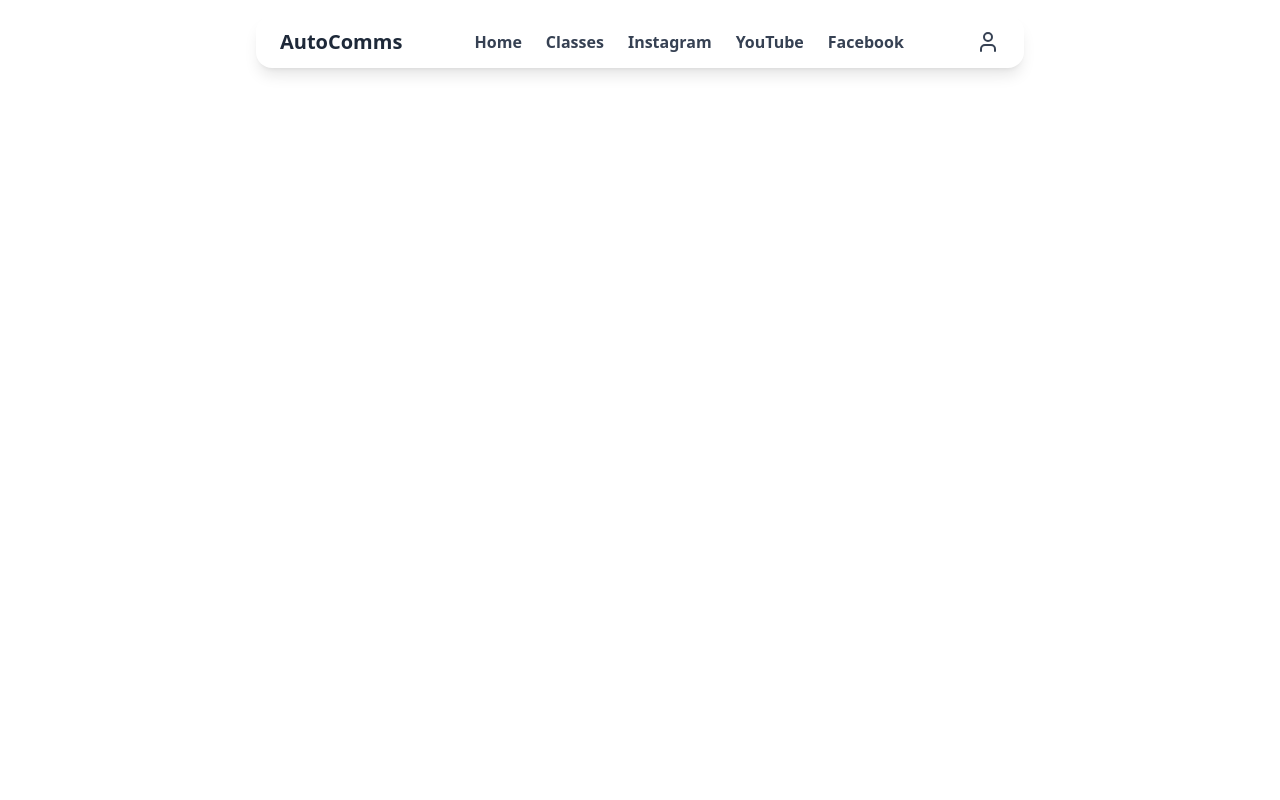
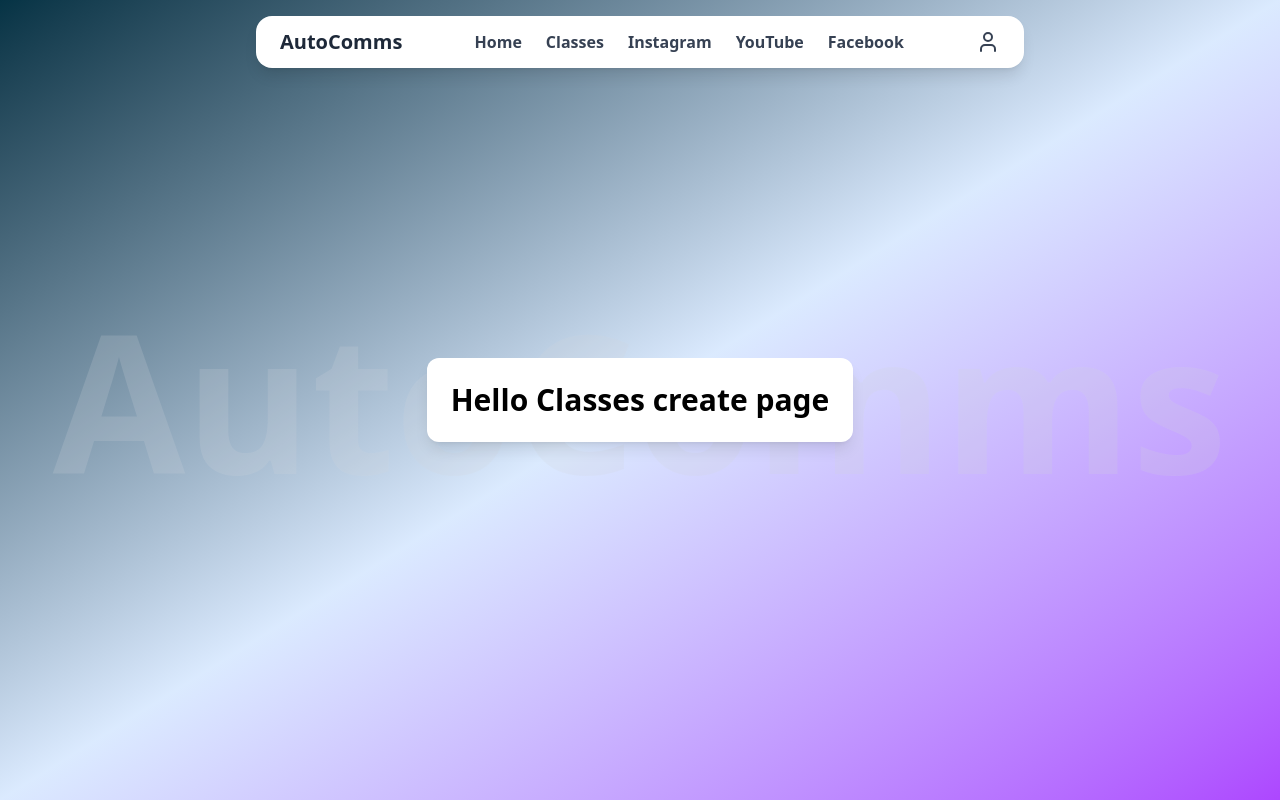
Before and after one commit to MohamedHamdanA/AutoComms, a React (Vite) app: page /createclass in a window 1280 px wide. Built offline with nearby package versions, Linux system fonts and the light colour scheme.

Commit message:
login check

```diff
--- a/src/App.jsx
+++ b/src/App.jsx
@@ -5,6 +5,7 @@ import { BrowserRouter as Router, Routes, Route } from "react-router-dom";
 import Instagram from "./pages/instagram";
 import Facebook from "./pages/facebook";
 import Youtube from "./pages/youtube";
+import ClassCreate from "./components/classcreate";
 const App = () => {
   return (
     <Router>
@@ -15,6 +16,7 @@ const App = () => {
         <Route path="/instagram" element={<Instagram/>}/>
         <Route path="/youtube" element={<Youtube/>}/>
         <Route path="/facebook" element={<Facebook/>}/>
+        <Route path="/createclass" element={<ClassCreate />} />
       </Routes>
     </Router>
   );
--- a/src/components/Navbar.jsx
+++ b/src/components/Navbar.jsx
@@ -1,95 +1,3 @@
-// import { useState, useEffect } from "react";
-// import { motion, AnimatePresence } from "framer-motion";
-// import { Menu, X, User } from "lucide-react";
-// import { Link } from "react-router-dom"; // Import Link for routing
-// import { NavLink } from "react-router-dom";
-// //import logo from "../assets/logobg.png";
-
-// const Navbar = () => {
-//     const [isOpen, setIsOpen] = useState(false);
-//     const [scrolling, setScrolling] = useState(false);
-//     const [userMenuOpen, setUserMenuOpen] = useState(false);
-
-//     useEffect(() => {
-//         const handleScroll = () => {
-//             setScrolling(window.scrollY > 50);
-//         };
-//         window.addEventListener("scroll", handleScroll);
-//         return () => window.removeEventListener("scroll", handleScroll);
-//     }, []);
-
-//     return (
-//         <motion.nav
-//             initial={{ y: -50, opacity: 0 }}
-//             animate={{ y: 0, opacity: 1 }}
-//             transition={{ duration: 0.5 }}
-//             className={`fixed top-4 left-1/2 transform -translate-x-1/2 bg-white shadow-lg rounded-2xl px-6 py-3 flex items-center justify-between w-[90%] md:w-[60%] z-50 backdrop-blur-lg bg-opacity-80 transition-all duration-300 ${
-//                 scrolling ? 'top-2 shadow-xl bg-opacity-90' : ''
-//             }`}
-//         >
-//             <div className="text-xl font-bold text-gray-800">
-//             <NavLink to="/" className="transition">AutoComms</NavLink>
-//             </div>
-
-//             {/* Desktop Navigation */}
-//             <div className="hidden md:flex space-x-6">
-//                 <Link to="/" className="text-gray-700 font-semibold hover:text-blue-600 transition">Home</Link>
-//                 <Link to="/classes" className="text-gray-700 font-semibold hover:text-blue-600 transition">Classes</Link>
-//                 <Link to="/instagram" className="text-gray-700 font-semibold hover:text-blue-600 transition">Instagram</Link>
-//                 <Link to="/youtube" className="text-gray-700 font-semibold hover:text-blue-600 transition">YouTube</Link>
-//                 <Link to="/facebook" className="text-gray-700 font-semibold hover:text-blue-600 transition">Facebook</Link>
-//             </div>
-
-//             {/* Mobile Menu & User Profile */}
-//             <div className="flex items-center space-x-4 relative">
-//                 {/* Mobile Menu Button */}
-//                 <button className="md:hidden" onClick={() => setIsOpen(!isOpen)}>
-//                     {isOpen ? <X className="w-6 h-6" /> : <Menu className="w-6 h-6" />}
-//                 </button>
-
-//                 {/* User Profile Menu */}
-//                 <button onClick={() => setUserMenuOpen(!userMenuOpen)}>
-//                     <User className="w-6 h-6 text-gray-700 hover:text-blue-600 transition" />
-//                 </button>
-
-//                 <AnimatePresence>
-//                     {userMenuOpen && (
-//                         <motion.div
-//                             initial={{ opacity: 0, y: -10 }}
-//                             animate={{ opacity: 1, y: 0 }}
-//                             exit={{ opacity: 0, y: -10 }}
-//                             transition={{ duration: 0.3 }}
-//                             className="absolute top-10 right-0 bg-white shadow-lg rounded-xl py-3 px-4 flex flex-col items-start space-y-2 w-40 backdrop-blur-lg bg-opacity-90"
-//                         >
-//                             <Link className="text-gray-700 hover:text-blue-600 transition">Profile</Link>
-//                             <Link className="text-gray-700 hover:text-blue-600 transition">Sign Out</Link>
-//                         </motion.div>
-//                     )}
-//                 </AnimatePresence>
-//             </div>
-
-//             {/* Mobile Menu */}
-//             <AnimatePresence>
-//                 {isOpen && (
-//                     <motion.div
-//                         initial={{ opacity: 0, y: -10 }}
-//                         animate={{ opacity: 1, y: 0 }}
-//                         exit={{ opacity: 0, y: -10 }}
-//                         className="absolute top-14 left-1/2 transform -translate-x-1/2 bg-white shadow-lg rounded-xl py-4 px-6 flex flex-col items-center space-y-4 w-[80%] backdrop-blur-lg bg-opacity-90"
-//                     >
-//                         <Link to="/" className="text-gray-700 font-semibold hover:text-blue-600 transition" onClick={() => setIsOpen(false)}>Home</Link>
-//                         <Link to="/classes" className="text-gray-700 font-semibold hover:text-blue-600 transition" onClick={() => setIsOpen(false)}>Classes</Link>
-//                         <Link to="/instagram" className="text-gray-700 font-semibold hover:text-blue-600 transition" onClick={() => setIsOpen(false)}>Instagram</Link>
-//                         <Link to="/youtube" className="text-gray-700 font-semibold hover:text-blue-600 transition" onClick={() => setIsOpen(false)}>YouTube</Link>
-//                         <Link to="/facebook" className="text-gray-700 font-semibold hover:text-blue-600 transition" onClick={() => setIsOpen(false)}>Facebook</Link>
-//                     </motion.div>
-//                 )}
-//             </AnimatePresence>
-//         </motion.nav>
-//     );
-// };
-
-// export default Navbar;
 
 import { useState, useEffect } from "react";
 import { motion, AnimatePresence } from "framer-motion";
@@ -113,12 +21,27 @@ const Navbar = () => {
     }, []);
 
     const handleLogin = () => {
-        setIsLoggedIn(true); // Simulate login
+        window.location.href = "http://localhost:5000/api/auth/google"; // Redirect to Google Auth
+        setIsLoggedIn(true);
         setShowLoginPopup(false);
     };
 
-    const handleLogout = () => {
-        setIsLoggedIn(false);
+    const handleLogout = async () => {
+        try {
+            // Call your signout endpoint; adjust method/headers as needed
+            const response = await fetch("http://localhost:5000/api/auth/signout", {
+              method: "POST",
+              credentials: "include", // Ensure cookies are sent with the request
+            });
+            if (!response.ok) {
+              throw new Error("Logout failed");
+            }
+            // After logout, you can either reload the page or navigate to the home/login page.
+            window.location.href = "/";
+            setIsLoggedIn(false);
+          } catch (error) {
+            console.error("Logout error:", error);
+          }
     };
 
     // Disable scrolling when login popup is open
--- /dev/null
+++ b/src/components/classcreate.jsx
@@ -0,0 +1,32 @@
+import { motion } from "framer-motion";
+
+const ClassCreate = () => {
+    return (
+        <div className="relative w-full min-h-screen overflow-hidden">
+
+            {/* 🔹 Background (Gradient + Large Text) */}
+            <div className="fixed inset-0 w-full h-screen bg-gradient-to-br from-cyan-950 via-blue-100 to-purple-500">
+
+                {/* Large "AutoComms" Text in Background */}
+                <motion.h1
+                    className="absolute inset-0 flex items-center justify-center text-[15vw] font-extrabold text-gray-300 opacity-55 select-none"
+                    initial={{ opacity: 0, scale: 0 }}
+                    animate={{ opacity: 0.2, scale: 1 }}
+                    transition={{ duration: 2 }}
+                >
+                    AutoComms
+                </motion.h1>
+            </div>
+
+            {/* 🔹 Main Content Section */}
+            <section className="relative z-10 flex items-center justify-center min-h-screen">
+                <div className="p-6 bg-white bg-opacity-10 backdrop-blur-lg rounded-xl text-black text-center shadow-lg">
+                    <h2 className="text-3xl font-bold">Hello Classes create page</h2>
+                </div>
+            </section>
+
+        </div>
+    );
+};
+
+export default ClassCreate
--- a/src/pages/classes.jsx
+++ b/src/pages/classes.jsx
@@ -32,20 +32,21 @@
 // };
 
 // export default Classes;
-
 import { useState, useEffect } from "react";
 import { motion } from "framer-motion";
-import { Plus } from "lucide-react"; // Plus Icon for 'Create' Button
+import { useNavigate } from "react-router-dom";
+import { Plus } from "lucide-react";
 
 const Classes = () => {
     const [data, setData] = useState([]);
     const [loading, setLoading] = useState(true);
     const [error, setError] = useState(null);
+    const navigate = useNavigate();
 
     useEffect(() => {
         const fetchData = async () => {
             try {
-                const response = await fetch("http://localhost:5000/api/classes/my-classes"); // Adjust API endpoint
+                const response = await fetch("http://localhost:5000/api/classes/my-classes");
                 if (!response.ok) throw new Error("Failed to fetch data");
                 const result = await response.json();
                 setData(result);
@@ -60,9 +61,11 @@ const Classes = () => {
 
     return (
         <div className="relative w-full min-h-screen overflow-hidden">
-
             {/* Background */}
-            <div className="fixed inset-0 w-full h-screen bg-gradient-to-br from-cyan-950 via-blue-100 to-purple-500">
+            <div
+                className="fixed inset-0 w-full h-screen bg-gradient-to-br from-cyan-950 via-blue-100 to-purple-500"
+                style={{ pointerEvents: "none" }} // Prevents background from blocking interactions
+            >
                 <motion.h1
                     className="absolute inset-0 flex items-center justify-center text-[15vw] font-extrabold text-gray-300 opacity-55 select-none"
                     initial={{ opacity: 0, scale: 0 }}
@@ -88,13 +91,15 @@ const Classes = () => {
                             {data.map((item) => (
                                 <motion.div
                                     key={item.id}
-                                    className="p-4 bg-transparent  shadow-md rounded-lg mb-4 flex flex-col md:flex-row items-start md:items-center justify-between w-full"
+                                    className="p-4 bg-transparent shadow-md rounded-lg mb-4 flex flex-col md:flex-row items-start md:items-center justify-between w-full"
                                     whileHover={{ scale: 1.02 }}
                                     transition={{ duration: 0.3 }}
                                 >
                                     <div className="flex-1">
-                                        <h3 className="text-lg font-bold  text-white">Class Name: {item.title}</h3>
-                                        <p className=" text-white">Description: {item.description}</p>
+                                        <h3 className="text-lg font-bold text-white">
+                                            Class Name: {item.class_name}
+                                        </h3>
+
                                     </div>
                                 </motion.div>
                             ))}
@@ -103,14 +108,15 @@ const Classes = () => {
                 </div>
             </section>
 
-            {/* Create Button (Bottom-Right Corner) */}
+            {/* Floating Plus Button with higher z-index */}
             <motion.button
+                className="fixed z-20 bottom-6 right-6 bg-blue-600 text-white p-4 rounded-full shadow-lg hover:bg-blue-700 focus:outline-none"
+                style={{ pointerEvents: "auto" }} // Ensures button is clickable
                 whileHover={{ scale: 1.1 }}
                 whileTap={{ scale: 0.9 }}
-                className="fixed top-16 right-10 bg-white text-black p-4 rounded-full shadow-lg flex items-center justify-center"
+                onClick={() => navigate("/createclass")}
             >
-                <span className="text-lg text-center justify-center font-semibold"> Create  </span>
-                <Plus className="w-6 h-7" />
+                <Plus size={24} />
             </motion.button>
         </div>
     );
```
Also changed, not shown: src/components/classescomponent.jsx (deleted).
